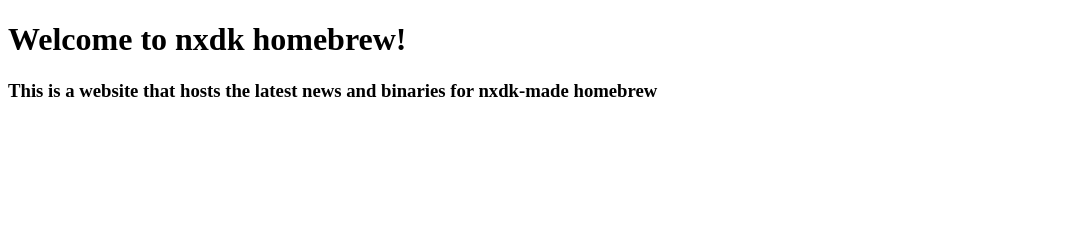
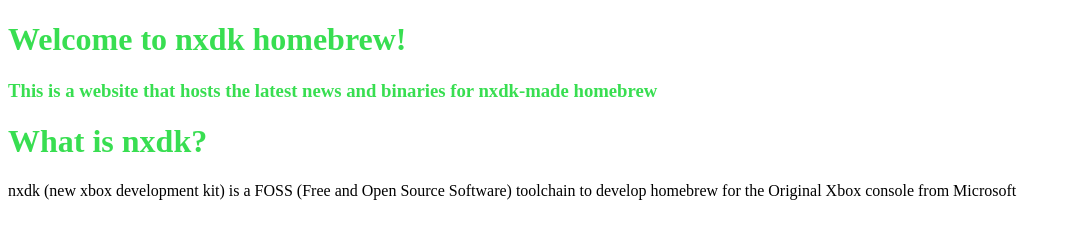
Before and after one commit to kosmas12/nxdk-homebrew-site, a plain HTML site: page index.html in a window 1280 px wide. Shown: the whole page, without its empty margins (0-1072 px from the left). Drawn offline with Linux system fonts and the light colour scheme.

Commit message:
Added (basic) CSS stylesheet

```diff
--- a/index.html
+++ b/index.html
@@ -2,10 +2,14 @@
 <html lang="en" dir="ltr">
   <head>
     <meta charset="utf-8">
+    <link rel="stylesheet" href="master.css">
     <title>nxdk homebrew</title>
   </head>
   <body>
   <h1>Welcome to nxdk homebrew!</h1>
   <h3>This is a website that hosts the latest news and binaries for nxdk-made homebrew</h3>
+  <h1>What is nxdk?</h1>
+  <p>nxdk (new xbox development kit) is a FOSS (Free and Open Source Software) toolchain to develop
+     homebrew for the Original Xbox console from Microsoft</p>
   </body>
 </html>
--- /dev/null
+++ b/master.css
@@ -0,0 +1,3 @@
+h1, h3 {
+  color: #38DE51;
+}
```
